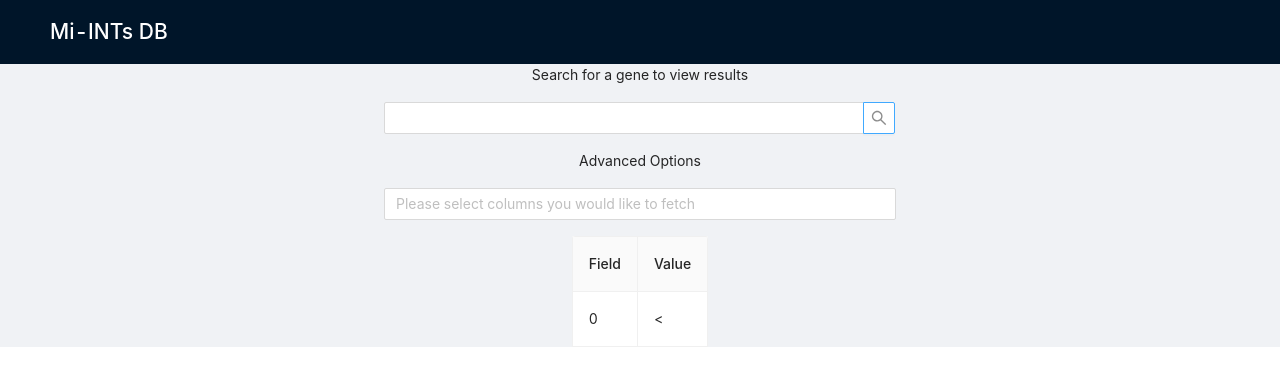
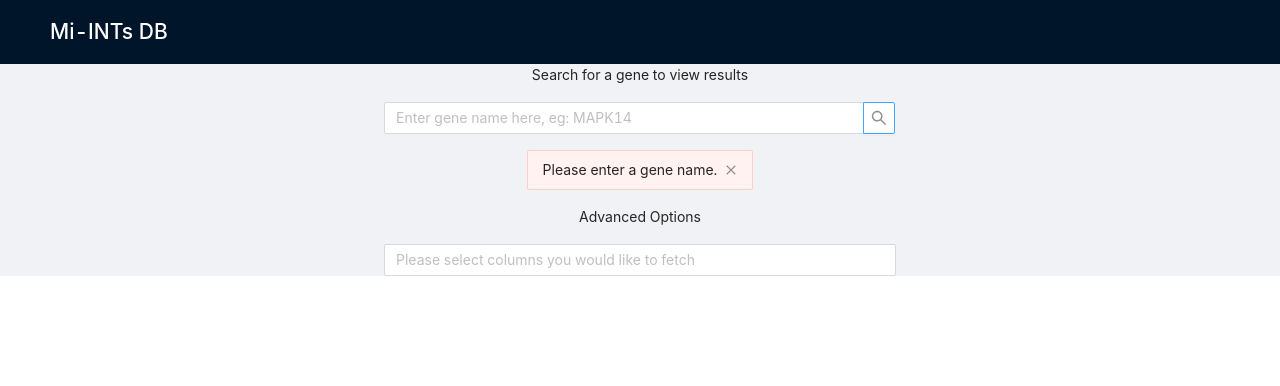
Before and after one commit to YounisLab/mi-INTs-db, a React (Create React App) app: page / in a window 1280 px wide. Both pictures are taken after a click on the button 879 px from the left and 118 px from the top of the page. Shown: the top 386 px of the page. Built offline with nearby package versions, Linux system fonts and the light colour scheme.

Commit message:
Handle error

```diff
--- a/src/QueryTable.tsx
+++ b/src/QueryTable.tsx
@@ -1,5 +1,5 @@
 import { useState } from "react";
-import { Input, Row, Select, Space, Table, Typography } from "antd";
+import { Alert, Input, Row, Select, Space, Table, Typography } from "antd";
 import * as CSS from "csstype";
 import { getGeneData } from "./api";
 
@@ -123,6 +123,7 @@ const columnOptions = [
 function QueryTable() {
   const [result, setResult] = useState<Object[]>([]);
   const [customColumns, setCustomColumns] = useState<string[]>([]);
+  const [alertText, setAlertText] = useState<string | null>(null);
 
   const children = columnOptions.map((option) => {
     return (
@@ -133,9 +134,15 @@ function QueryTable() {
   });
 
   const handleSearch = async (gene: string) => {
+    if (!gene) {
+      return setAlertText("Please enter a gene name.");
+    }
     const res = await getGeneData(gene, customColumns);
+    if (res.length === 0) {
+      return setAlertText(`${gene} not found! Please try another gene.`);
+    }
     setResult(
-      Object.entries(res.data[0]).map(([k, v], idx) => {
+      Object.entries(res).map(([k, v], idx) => {
         return { field: k, value: v, key: idx };
       })
     );
@@ -151,8 +158,22 @@ function QueryTable() {
         <Text>Search for a gene to view results </Text>
       </Row>
       <Row style={rowStyle}>
-        <Search onSearch={handleSearch} style={searchBarStyle} />
+        <Search
+          onSearch={handleSearch}
+          placeholder="Enter gene name here, eg: MAPK14"
+          style={searchBarStyle}
+        />
       </Row>
+      {alertText && (
+        <Row style={rowStyle}>
+          <Alert
+            message={alertText}
+            type="error"
+            closable
+            onClose={() => setAlertText(null)}
+          />
+        </Row>
+      )}
       <Row style={rowStyle}>
         <Text>Advanced Options </Text>
       </Row>
@@ -167,8 +188,8 @@ function QueryTable() {
           {children}
         </Select>
       </Row>
-      <Row style={rowStyle}>
-        {result.length > 0 && (
+      {result.length > 0 && (
+        <Row style={rowStyle}>
           <Table
             bordered={true}
             columns={columns}
@@ -176,8 +197,8 @@ function QueryTable() {
             locale={{ emptyText: "Search for a gene to view results" }}
             pagination={false}
           />
-        )}
-      </Row>
+        </Row>
+      )}
     </Space>
   );
 }
--- a/src/api.tsx
+++ b/src/api.tsx
@@ -4,7 +4,8 @@ import qs from "qs";
 const apiURL = "http://localhost:8000";
 
 export const getGeneData = (gene: string, columns: Array<string> = []) => {
-  return axios.get(apiURL, {
+  return axios
+    .get(apiURL, {
       params: {
         gene: gene.toUpperCase(), // DB stores gene names in UPPERCASE
         ...(columns.length > 0 && { columns }),
@@ -12,5 +13,12 @@ export const getGeneData = (gene: string, columns: Array<string> = []) => {
       paramsSerializer: function (params) {
         return qs.stringify(params, { arrayFormat: "repeat" });
       },
+    })
+    .then((resp) => {
+      return resp.data[0];
+    })
+    .catch((err) => {
+      console.error(err);
+      return [];
     });
 };
```
Lines whose indentation alone changed are shown as unchanged.
